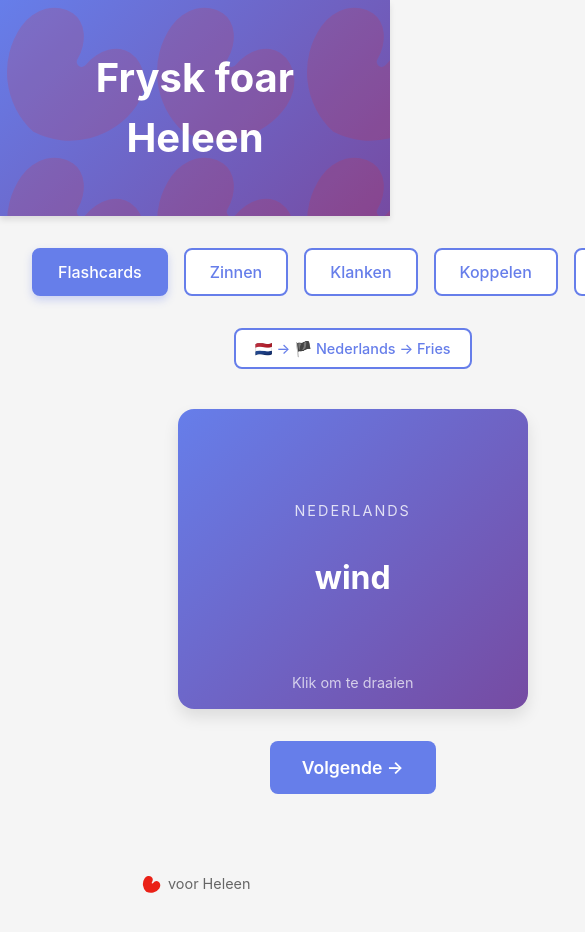
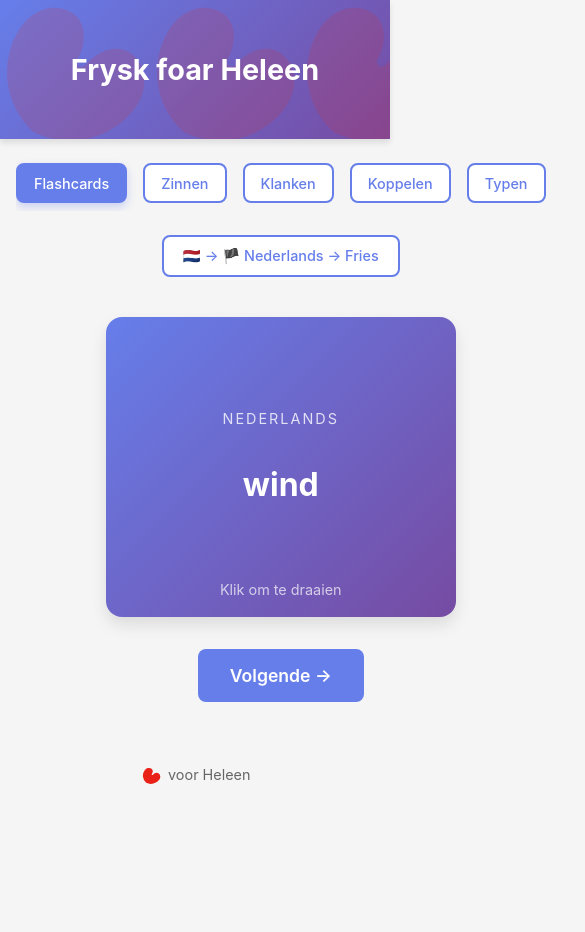
Before and after one commit to Tholdos/FryskFoarHeleen, a Vue app: page / in a window 390 px wide. Shown: the top 932 px of the page, 585 px wide, since content can reach past the window. After the commit the page ends 844 px from the top, so only its background shows below. Built offline with nearby package versions, Linux system fonts and the light colour scheme; no server answers.

Commit message:
Fix mobile layout: scrollable navigation tabs and compact matching game

```diff
--- a/src/App.vue
+++ b/src/App.vue
@@ -129,6 +129,9 @@ onMounted(async () => {
   gap: 1rem;
   justify-content: center;
   margin-bottom: 2rem;
+  overflow-x: auto;
+  -webkit-overflow-scrolling: touch;
+  padding: 0.5rem 0;
 }
 
 .game-selector button {
@@ -141,6 +144,8 @@ onMounted(async () => {
   cursor: pointer;
   transition: all 0.3s ease;
   font-weight: 500;
+  white-space: nowrap;
+  flex-shrink: 0;
 }
 
 .game-selector button:hover {
@@ -183,4 +188,25 @@ onMounted(async () => {
   display: inline-block;
   margin: 0 0.2em;
 }
+
+/* Mobile optimizations */
+@media (max-width: 768px) {
+  .app-header h1 {
+    font-size: 1.8rem;
+  }
+
+  .app-main {
+    padding: 1rem;
+  }
+
+  .game-selector {
+    justify-content: flex-start;
+    margin-bottom: 1.5rem;
+  }
+
+  .game-selector button {
+    padding: 0.6rem 1rem;
+    font-size: 0.9rem;
+  }
+}
 </style>
--- a/src/components/MatchingGame.vue
+++ b/src/components/MatchingGame.vue
@@ -278,9 +278,56 @@ function checkMatch() {
 }
 
 @media (max-width: 768px) {
+  .matching-game {
+    gap: 1rem;
+  }
+
+  .game-header h2 {
+    font-size: 1.3rem;
+    margin-bottom: 0.5rem;
+  }
+
+  .start-screen,
+  .complete-screen {
+    padding: 1.5rem 1rem;
+  }
+
+  .start-screen p,
+  .complete-screen p {
+    font-size: 1rem;
+    margin-bottom: 1rem;
+  }
+
+  .btn-start,
+  .btn-restart {
+    padding: 0.8rem 1.5rem;
+    font-size: 1rem;
+  }
+
   .game-board {
     grid-template-columns: 1fr;
-    gap: 2rem;
+    gap: 1.5rem;
+    max-width: 100%;
+  }
+
+  .column h3 {
+    font-size: 1.1rem;
+    margin-bottom: 0.5rem;
+  }
+
+  .word-card {
+    padding: 0.7rem 1rem;
+    margin-bottom: 0.5rem;
+    font-size: 1rem;
+  }
+
+  .word-card:hover {
+    transform: translateX(2px);
+  }
+
+  .feedback {
+    padding: 1rem 2rem;
+    font-size: 1.2rem;
   }
 }
 </style>
--- a/src/style.css
+++ b/src/style.css
@@ -20,6 +20,7 @@
 body {
   margin: 0;
   min-height: 100vh;
+  overflow-x: hidden;
 }
 
 #app {
```
